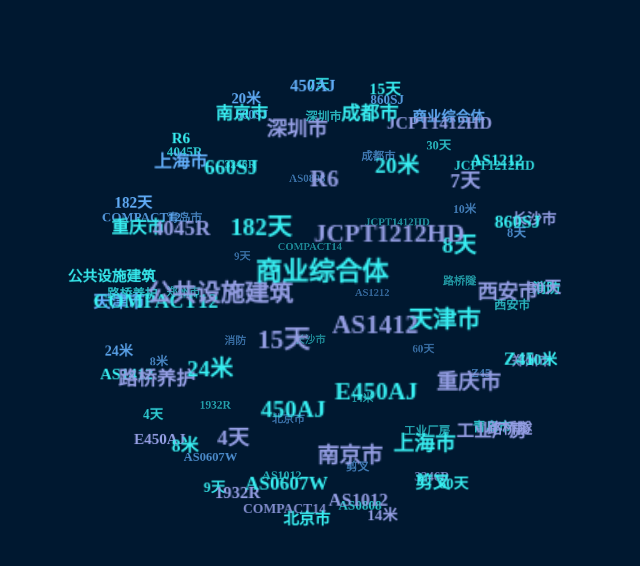
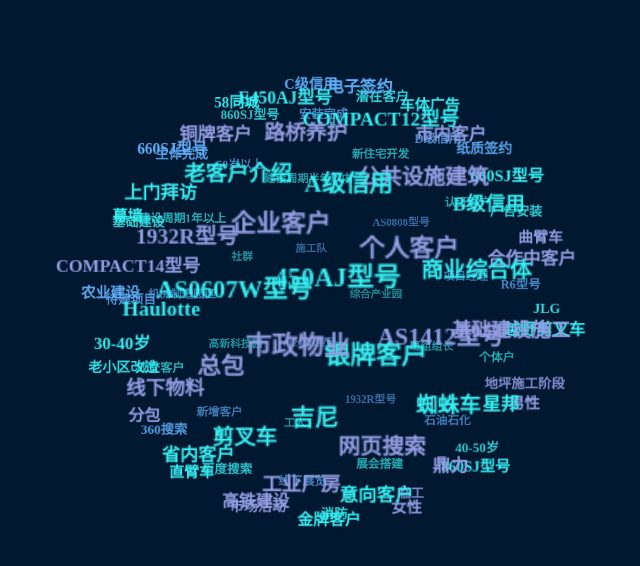
Before and after one commit to dragon-components/animation-frame-3d, a website: page src/3D-demo/3Dtag.html in a window 1280 px wide. Shown: the whole page, without its empty margins (310-950 px from the left). Drawn offline with Linux system fonts and the light colour scheme.

Commit message:
add: 云词图文字修改

```diff
--- a/src/3D-demo/3Dtag.html
+++ b/src/3D-demo/3Dtag.html
@@ -53,104 +53,101 @@
 </head>
 <body  style="background-color: #001830;">
 <div class="tagBall">
-  <a class="tag" href="#">E450AJ</a>
-  <a class="tag" href="#">AS1412</a>
-  <a class="tag" href="#">天津市</a>
-  <a class="tag" href="#">重庆市</a>
-  <a class="tag" href="#">上海市</a>
-  <a class="tag" href="#">南京市</a>
-  <a class="tag" href="#">450AJ</a>
-  <a class="tag" href="#">15天</a>
-  <a class="tag" href="#">商业综合体</a>
-  <a class="tag" href="#">JCPT1212HD</a>
-  <a class="tag" href="#">8天</a>
-  <a class="tag" href="#">西安市</a>
-  <a class="tag" href="#">Z45</a>
-  <a class="tag" href="#">工业厂房</a>
-  <a class="tag" href="#">剪叉</a>
-  <a class="tag" href="#">AS1012</a>
-  <a class="tag" href="#">AS0607W</a>
-  <a class="tag" href="#">4天</a>
-  <a class="tag" href="#">24米</a>
-  <a class="tag" href="#">公共设施建筑</a>
-  <a class="tag" href="#">182天</a>
-  <a class="tag" href="#">R6</a>
-  <a class="tag" href="#">20米</a>
-  <a class="tag" href="#">7天</a>
-  <a class="tag" href="#">860SJ</a>
-  <a class="tag" href="#">30天</a>
-  <a class="tag" href="#">10米</a>
-  <a class="tag" href="#">路桥隧</a>
-  <a class="tag" href="#">60天</a>
-  <a class="tag" href="#">14米</a>
-  <a class="tag" href="#">北京市</a>
-  <a class="tag" href="#">1932R</a>
-  <a class="tag" href="#">8米</a>
-  <a class="tag" href="#">路桥养护</a>
-  <a class="tag" href="#">COMPACT12</a>
-  <a class="tag" href="#">4045R</a>
-  <a class="tag" href="#">660SJ</a>
-  <a class="tag" href="#">深圳市</a>
-  <a class="tag" href="#">成都市</a>
-  <a class="tag" href="#">JCPT1412HD</a>
-  <a class="tag" href="#">AS1212</a>
-  <a class="tag" href="#">长沙市</a>
-  <a class="tag" href="#">消防</a>
-  <a class="tag" href="#">郑州市</a>
-  <a class="tag" href="#">青岛市</a>
-  <a class="tag" href="#">3246R</a>
-  <a class="tag" href="#">AS0808</a>
-  <a class="tag" href="#">COMPACT14</a>
-  <a class="tag" href="#">9天</a>
-  <a class="tag" href="#">E450AJ</a>
-  <a class="tag" href="#">AS1412</a>
-  <a class="tag" href="#">天津市</a>
-  <a class="tag" href="#">重庆市</a>
-  <a class="tag" href="#">上海市</a>
-  <a class="tag" href="#">南京市</a>
-  <a class="tag" href="#">450AJ</a>
-  <a class="tag" href="#">15天</a>
-  <a class="tag" href="#">商业综合体</a>
-  <a class="tag" href="#">JCPT1212HD</a>
-  <a class="tag" href="#">8天</a>
-  <a class="tag" href="#">西安市</a>
-  <a class="tag" href="#">Z45</a>
-  <a class="tag" href="#">工业厂房</a>
-  <a class="tag" href="#">剪叉</a>
-  <a class="tag" href="#">AS1012</a>
-  <a class="tag" href="#">AS0607W</a>
-  <a class="tag" href="#">4天</a>
-  <a class="tag" href="#">24米</a>
-  <a class="tag" href="#">公共设施建筑</a>
-  <a class="tag" href="#">182天</a>
-  <a class="tag" href="#">R6</a>
-  <a class="tag" href="#">20米</a>
-  <a class="tag" href="#">7天</a>
-  <a class="tag" href="#">860SJ</a>
-  <a class="tag" href="#">30天</a>
-  <a class="tag" href="#">10米</a>
-  <a class="tag" href="#">路桥隧</a>
-  <a class="tag" href="#">60天</a>
-  <a class="tag" href="#">14米</a>
-  <a class="tag" href="#">北京市</a>
-  <a class="tag" href="#">1932R</a>
-  <a class="tag" href="#">8米</a>
-  <a class="tag" href="#">路桥养护</a>
-  <a class="tag" href="#">COMPACT12</a>
-  <a class="tag" href="#">4045R</a>
-  <a class="tag" href="#">660SJ</a>
-  <a class="tag" href="#">深圳市</a>
-  <a class="tag" href="#">成都市</a>
-  <a class="tag" href="#">JCPT1412HD</a>
-  <a class="tag" href="#">AS1212</a>
-  <a class="tag" href="#">长沙市</a>
-  <a class="tag" href="#">消防</a>
-  <a class="tag" href="#">郑州市</a>
-  <a class="tag" href="#">青岛市</a>
-  <a class="tag" href="#">3246R</a>
-  <a class="tag" href="#">AS0808</a>
-  <a class="tag" href="#">COMPACT14</a>
-  <a class="tag" href="#">9天</a>
+<a class="tag" href="#">银牌客户</a>
+<a class="tag" href="#">AS1412型号</a>
+<a class="tag" href="#">蜘蛛车</a>
+<a class="tag" href="#">网页搜索</a>
+<a class="tag" href="#">吉尼</a>
+<a class="tag" href="#">市政物业</a>
+<a class="tag" href="#">450AJ型号</a>
+<a class="tag" href="#">个人客户</a>
+<a class="tag" href="#">商业综合体</a>
+<a class="tag" href="#">基础建设施工</a>
+<a class="tag" href="#">星邦</a>
+<a class="tag" href="#">鼎力</a>
+<a class="tag" href="#">意向客户</a>
+<a class="tag" href="#">工业厂房</a>
+<a class="tag" href="#">剪叉车</a>
+<a class="tag" href="#">总包</a>
+<a class="tag" href="#">AS0607W型号</a>
+<a class="tag" href="#">企业客户</a>
+<a class="tag" href="#">A级信用</a>
+<a class="tag" href="#">公共设施建筑</a>
+<a class="tag" href="#">B级信用</a>
+<a class="tag" href="#">合作中客户</a>
+<a class="tag" href="#">越野剪叉车</a>
+<a class="tag" href="#">男性</a>
+<a class="tag" href="#">860SJ型号</a>
+<a class="tag" href="#">女性</a>
+<a class="tag" href="#">金牌客户</a>
+<a class="tag" href="#">高铁建设</a>
+<a class="tag" href="#">省内客户</a>
+<a class="tag" href="#">线下物料</a>
+<a class="tag" href="#">Haulotte</a>
+<a class="tag" href="#">1932R型号</a>
+<a class="tag" href="#">老客户介绍</a>
+<a class="tag" href="#">路桥养护</a>
+<a class="tag" href="#">COMPACT12型号</a>
+<a class="tag" href="#">市内客户</a>
+<a class="tag" href="#">660SJ型号</a>
+<a class="tag" href="#">曲臂车</a>
+<a class="tag" href="#">JLG</a>
+<a class="tag" href="#">地坪施工阶段</a>
+<a class="tag" href="#">40-50岁</a>
+<a class="tag" href="#">临工</a>
+<a class="tag" href="#">消防</a>
+<a class="tag" href="#">市场活动</a>
+<a class="tag" href="#">直臂车</a>
+<a class="tag" href="#">分包</a>
+<a class="tag" href="#">30-40岁</a>
+<a class="tag" href="#">COMPACT14型号</a>
+<a class="tag" href="#">上门拜访</a>
+<a class="tag" href="#">铜牌客户</a>
+<a class="tag" href="#">E450AJ型号</a>
+<a class="tag" href="#">电子签约</a>
+<a class="tag" href="#">车体广告</a>
+<a class="tag" href="#">纸质签约</a>
+<a class="tag" href="#">广告安装</a>
+<a class="tag" href="#">R6型号</a>
+<a class="tag" href="#">个体户</a>
+<a class="tag" href="#">石油石化</a>
+<a class="tag" href="#">展会搭建</a>
+<a class="tag" href="#">线下展览</a>
+<a class="tag" href="#">百度搜索</a>
+<a class="tag" href="#">360搜索</a>
+<a class="tag" href="#">老小区改造</a>
+<a class="tag" href="#">农业建设</a>
+<a class="tag" href="#">幕墙</a>
+<a class="tag" href="#">660SJ型号</a>
+<a class="tag" href="#">58同城</a>
+<a class="tag" href="#">C级信用</a>
+<a class="tag" href="#">潜在客户</a>
+<a class="tag" href="#">D级信用</a>
+<a class="tag" href="#">认证客户</a>
+<a class="tag" href="#">项目经理</a>
+<a class="tag" href="#">班组组长</a>
+<a class="tag" href="#">1932R型号</a>
+<a class="tag" href="#">工人</a>
+<a class="tag" href="#">新增客户</a>
+<a class="tag" href="#">成交客户</a>
+<a class="tag" href="#">待建项目</a>
+<a class="tag" href="#">基础建设</a>
+<a class="tag" href="#">主体完成</a>
+<a class="tag" href="#">860SJ型号</a>
+<a class="tag" href="#">安装完成</a>
+<a class="tag" href="#">新住宅开发</a>
+<a class="tag" href="#">AS0808型号</a>
+<a class="tag" href="#">综合产业园</a>
+<a class="tag" href="#">3246R型号</a>
+<a class="tag" href="#">高新科技园</a>
+<a class="tag" href="#">机械制造园区</a>
+<a class="tag" href="#">建设周期1年以上</a>
+<a class="tag" href="#">50岁以上</a>
+<a class="tag" href="#">建设周期半年以内</a>
+<a class="tag" href="#">施工队</a>
+<a class="tag" href="#">社群</a>
+
+
 </div>
 <script>
   var tagEle = "querySelectorAll" in document ? document.querySelectorAll(".tag") : getClass("tag"),
```
